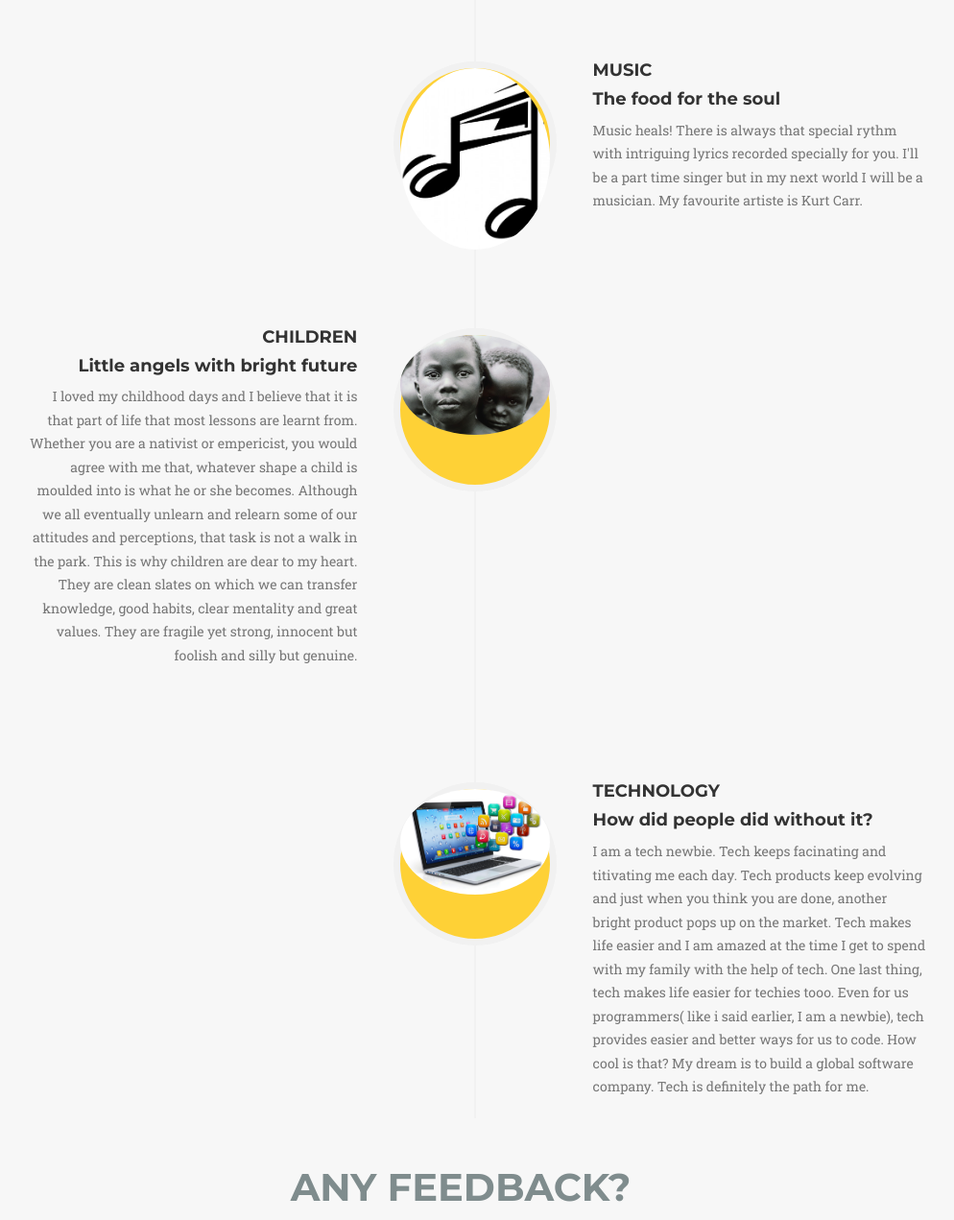
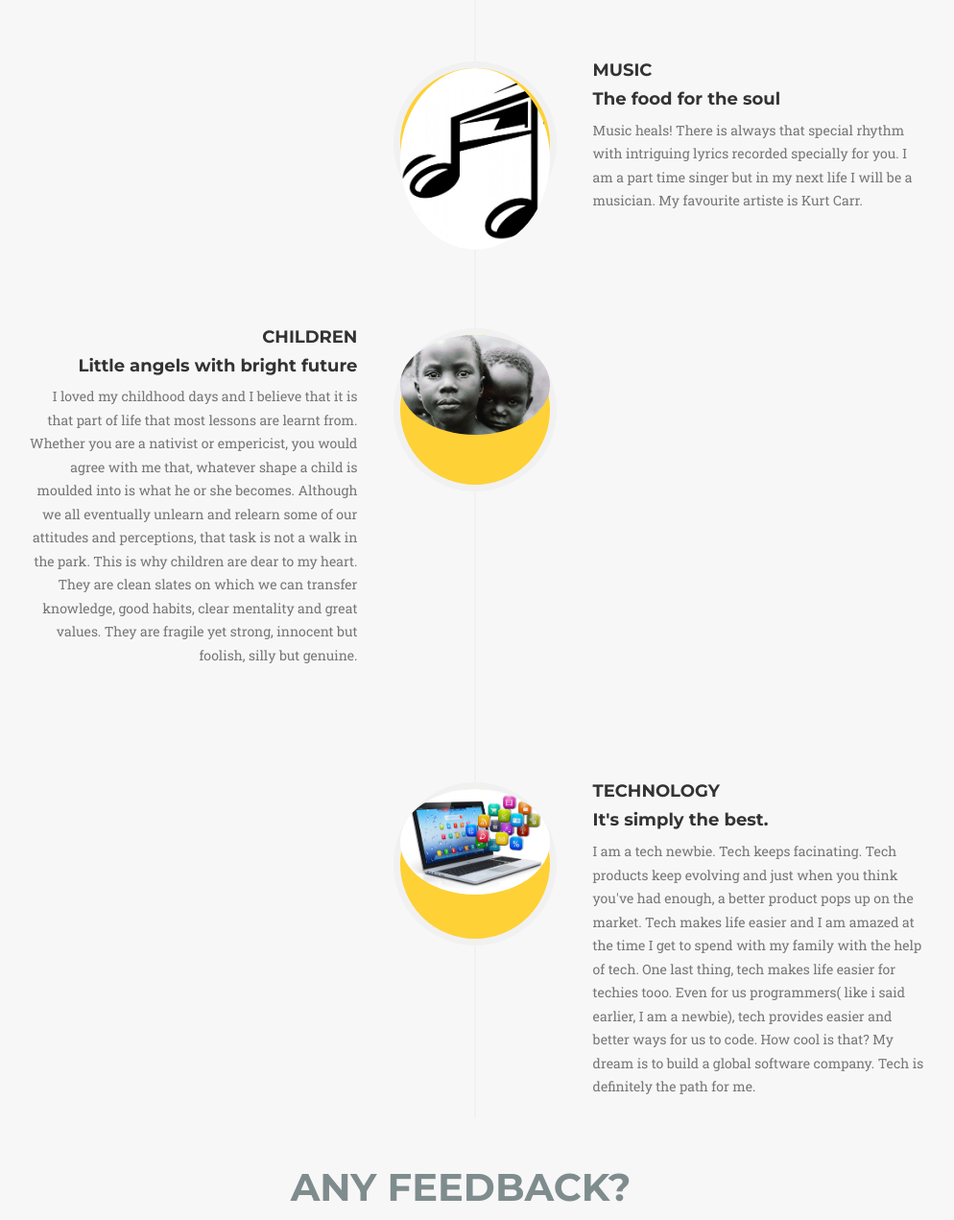
Before and after one commit to marydmensah/marydmensah.github.io, a plain HTML site: page index.html in a window 1280 px wide. Shown: the part 1520-2791 px from the top of the page at 96% size, without its empty margins (160-1154 px from the left). Drawn offline with nearby package versions, Linux system fonts and the light colour scheme; a web font is replaced by a local one.

Commit message:
Added files for my personal online website
This is my personal online website. It is a static webpage.

```diff
--- a/index.html
+++ b/index.html
@@ -117,7 +117,7 @@ Nelson Mandela.</h3>
                                     <h4 class="subheading">The food for the soul</h4>
                                 </div>
                                 <div class="timeline-body">
-                                    <p class="text-muted">Music heals! There is always that special rythm with intriguing lyrics recorded specially for you. I'll be a part time singer but in my next world I will be a musician. My favourite artiste is Kurt Carr.</p>
+                                    <p class="text-muted">Music heals! There is always that special rhythm with intriguing lyrics recorded specially for you. I am a part time singer but in my next life I will be a musician. My favourite artiste is Kurt Carr.</p>
                                 </div>
                             </div>
                         </li>
@@ -131,7 +131,7 @@ Nelson Mandela.</h3>
                                     <h4 class="subheading">Little angels with bright future</h4>
                                 </div>
                                 <div class="timeline-body">
-                                    <p class="text-muted">I loved my childhood days and I believe that it is that part of life that most lessons are learnt from. Whether you are a nativist or empericist, you would agree with me that, whatever shape a child is moulded into is what he or she becomes. Although we all eventually unlearn and relearn some of our attitudes and perceptions, that task is not a walk in the park. This is why children are dear to my heart. They are clean slates on which we can transfer knowledge, good habits, clear mentality and great values. They are fragile yet strong, innocent but foolish and silly but genuine.</p>
+                                    <p class="text-muted">I loved my childhood days and I believe that it is that part of life that most lessons are learnt from. Whether you are a nativist or empericist, you would agree with me that, whatever shape a child is moulded into is what he or she becomes. Although we all eventually unlearn and relearn some of our attitudes and perceptions, that task is not a walk in the park. This is why children are dear to my heart. They are clean slates on which we can transfer knowledge, good habits, clear mentality and great values. They are fragile yet strong, innocent but foolish, silly but genuine.</p>
                                 </div>
                             </div>
                         </li>
@@ -142,10 +142,10 @@ Nelson Mandela.</h3>
                             <div class="timeline-panel">
                                 <div class="timeline-heading">
                                     <h4>Technology</h4>
-                                    <h4 class="subheading">How did people did without it?</h4>
+                                    <h4 class="subheading">It's simply the best.</h4>
                                 </div>
                                 <div class="timeline-body">
-                                    <p class="text-muted">I am a tech newbie. Tech keeps facinating and titivating me each day. Tech products keep evolving and just when you think you are done, another bright product pops up on the market. Tech makes life easier and I am amazed at the time I get to spend with my family with the help of tech. One last thing, tech makes life easier for techies tooo. Even for us programmers( like i said earlier, I am a newbie), tech provides easier and better ways for us to code. How cool is that? My dream is to build a global software company. Tech is definitely the path for me.</p>
+                                    <p class="text-muted">I am a tech newbie. Tech keeps facinating. Tech products keep evolving and just when you think you've had enough, a better product pops up on the market. Tech makes life easier and I am amazed at the time I get to spend with my family with the help of tech. One last thing, tech makes life easier for techies tooo. Even for us programmers( like i said earlier, I am a newbie), tech provides easier and better ways for us to code. How cool is that? My dream is to build a global software company. Tech is definitely the path for me.</p>
                                 </div>
                             </div>
                         </li>
```
